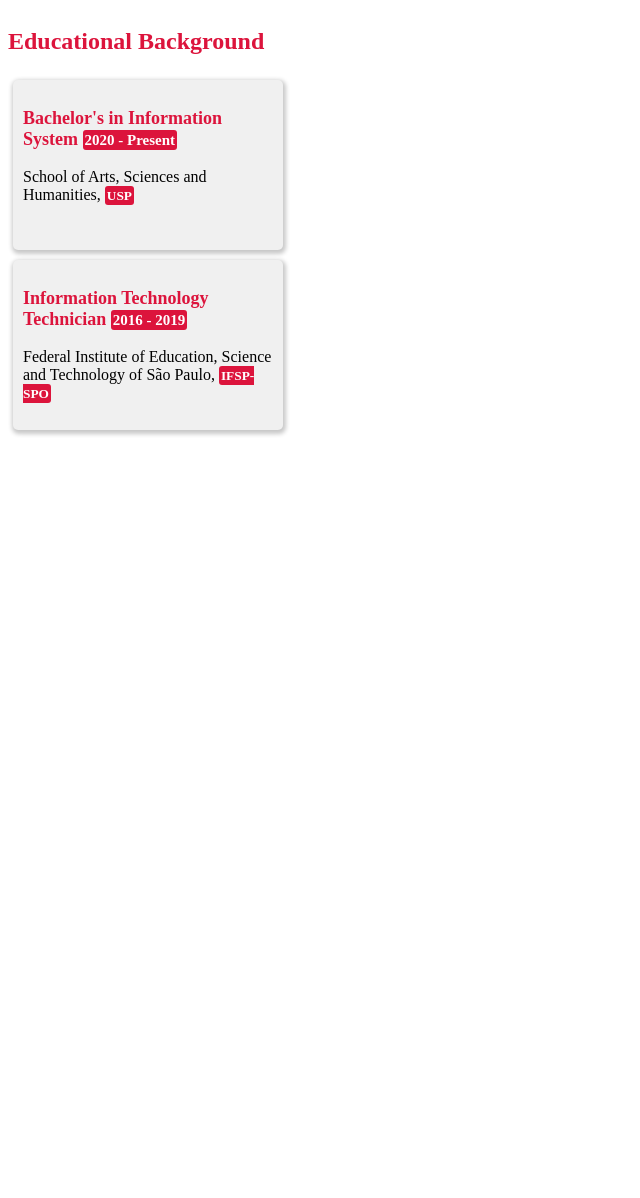
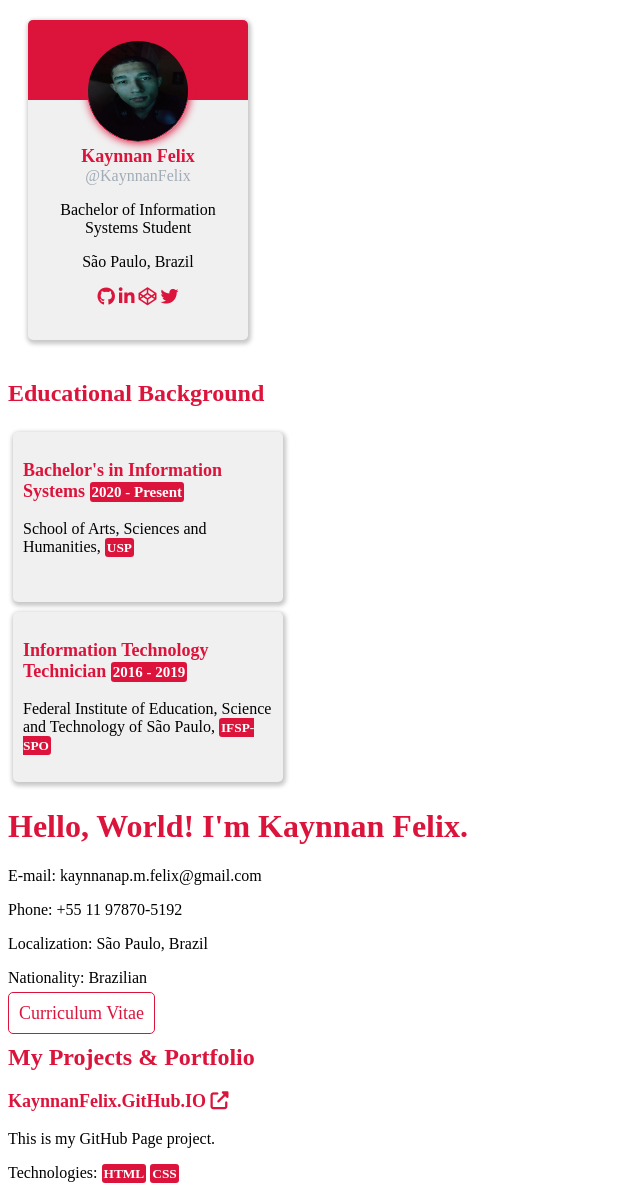
Before and after one commit to KaynnanFelix/KaynnanFelix.github.io, a plain HTML site: page index.html in a window 1280 px wide. Shown: the whole page, without its empty margins (0-640 px from the left). Before the commit the page ends 800 px from the top, so only its background shows below. Drawn offline with Linux system fonts and the light colour scheme; a web font is replaced by a local one.

Commit message:
Creating profile card and main

```diff
--- a/index.html
+++ b/index.html
@@ -18,10 +18,24 @@
 </head>
 
 <body>
+  <div class="card">
+    <div class="card-background"></div>
+    <img class="card-img" src="../images/kaynnanfelix.jpg" alt="My profile photo">
+    <h3 class="card-name">Kaynnan Felix</h3>
+    <p id="id">@KaynnanFelix</p>
+    <p>Bachelor of Information Systems Student</p>
+    <p>São Paulo, Brazil</p>
+    <ul>
+      <li><a href="https://github.com/KaynnanFelix/"><i class="fab fa-github"></i></a></li>
+      <li><a href="https://www.linkedin.com/in/kaynnanfelix/"><i class="fab fa-linkedin-in"></i></a></li>
+      <li><a href="https://codepen.io/KaynnanFelix"><i class="fab fa-codepen"></i></a></li>
+      <li><a href="https://twitter.com/KaynnanFelix"><i class="fab fa-twitter"></i></a></li>
+    </ul>
+  </div>
   <div class="container">
     <h2>Educational Background</h2>
     <div class="item">
-      <h3>Bachelor's in Information System <span>2020 - Present</span></h3>
+      <h3>Bachelor's in Information Systems <span>2020 - Present</span></h3>
       <p>School of Arts, Sciences and Humanities, <span>USP</span></p>
     </div>
     <div class="item">
@@ -29,5 +43,27 @@
       <p>Federal Institute of Education, Science and Technology of São Paulo, <span>IFSP-SPO</span></p>
     </div>
   </div>
+
+  <div>
+    <h1>Hello, World! I'm Kaynnan Felix.</h1>
+    <p>E-mail: kaynnanap.m.felix@gmail.com</p>
+    <p>Phone: +55 11 97870-5192</p>
+    <p>Localization: São Paulo, Brazil</p>
+    <p>Nationality: Brazilian</p>
+    <a id="curriculum-vitae"href="KaynnanFelix_CV.pdf" download="KaynnanFelix_CV">
+      Curriculum Vitae
+    </a>
+  </div>
+
+  <div>
+    <h2>My Projects & Portfolio</h2>
+    <div>
+      <h3>KaynnanFelix.GitHub.IO <a href="https://kaynnanfelix.github.io/"><i class="fas fa-external-link-alt"></i></a></h3>
+      <p>This is my GitHub Page project.</p>
+      <p>Technologies: <span>HTML</span> <span>CSS</span></p>
+    </div>
+  </div>
+
+
 </body>
 </html>
--- a/styles/light-theme.css
+++ b/styles/light-theme.css
@@ -43,6 +43,25 @@ span {
     border-radius: 3px;
 }
 
+a {
+    text-decoration: none;
+    color: crimson;
+    font-size: 18px;
+}
+
+i:hover {
+    color: rgb(153, 5, 35);
+}
+
+ul {
+    margin: 0;
+    padding: 0;
+}
+
+li {
+    display: inline;
+}
+
 
 .container {
     display: flex;
@@ -67,3 +86,67 @@ span {
     border-radius: 5px;
     box-shadow: 1px 2px 4px 2px rgba(200, 200, 200, 1);
 }
+
+.card {
+    width: 200px;
+    height: 300px;
+    margin: 20px;
+    padding: 10px;
+    border: 0px solid white;
+    text-align: center;
+    background-color: rgba(240, 240, 240, 1);
+    border-radius: 5px;
+    box-shadow: 1px 2px 4px 2px rgba(200, 200, 200, 1);
+}
+
+.card-background {
+    background-color: crimson;
+    width: 110%;
+    height: 80px;
+    margin-top: -10px;
+    margin-left: -10px;
+    border-top-left-radius: 5px;
+    border-top-right-radius: 5px;
+}
+
+.card-img {
+    margin-top: -60px;
+    padding: 0px;
+    width: 100px;
+    height: 100px;
+    border: 1px solid crimson;
+    border-radius: 50%;
+    box-shadow: 1px 1px 8px  crimson;
+}
+
+.card-name {
+    padding: 0px;
+    margin: 0px;
+}
+
+#id {
+   color: rgb(162, 172, 182);
+   margin: 0px;
+}
+
+#curriculum-vitae{
+    padding: 10px;
+    border: 1px solid crimson;
+    border-radius: 5px;
+}
+
+#curriculum-vitae:hover{
+    background-color: crimson;
+    color: white;
+}
+
+.parent{
+    display: flex;
+    flex-direction: row;
+    flex-wrap: wrap;
+    justify-content: st;
+}
+
+.child {
+
+}
```
Also changed, not shown: images/kaynnanfelix.jpg (added), 1 other file.
